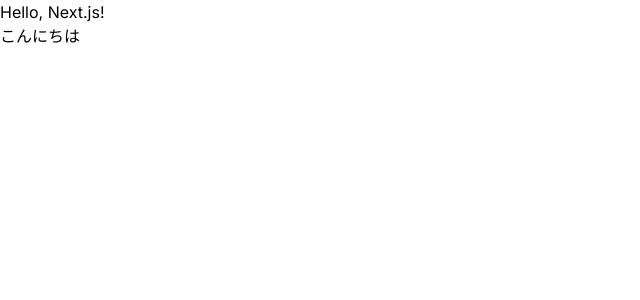
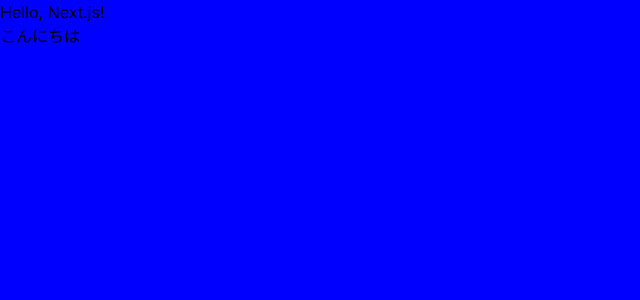
Before and after one commit to mayu-tateno/nextjs-quick-learn, a Next.js app: page / in a window 1280 px wide. Shown: the top 300 px of the page, without its empty margins (0-640 px from the left). Built offline with nearby package versions, Linux system fonts and the light colour scheme.

Commit message:
グローバル設定の背景色を変えてみる

```diff
--- a/app/globals.css
+++ b/app/globals.css
@@ -18,12 +18,7 @@
 
 body {
   color: rgb(var(--foreground-rgb));
-  /* background: linear-gradient(
-      to bottom,
-      transparent,
-      rgb(var(--background-end-rgb))
-    )
-    rgb(var(--background-start-rgb)); */
+  background: blue;
 }
 
 @layer utilities {
```
